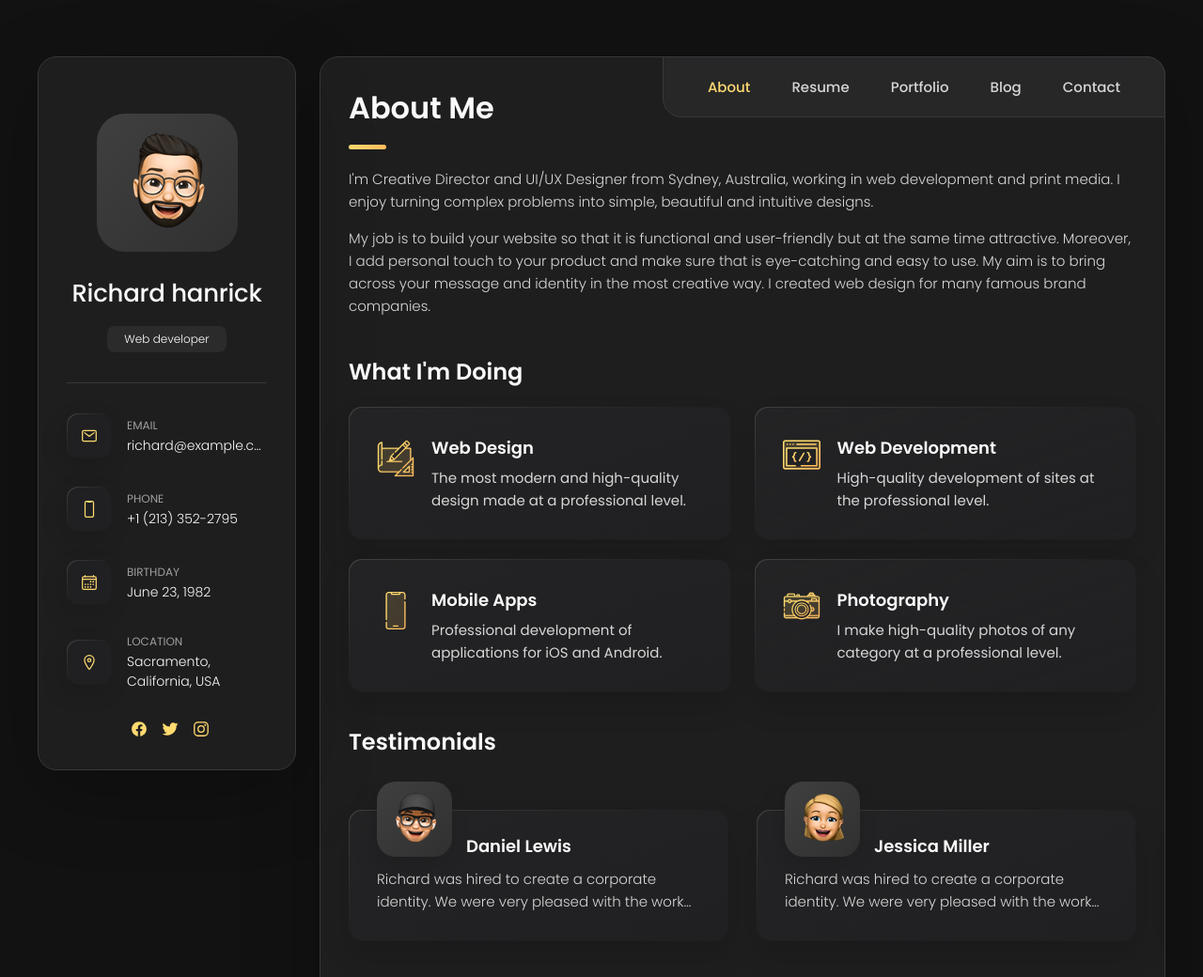
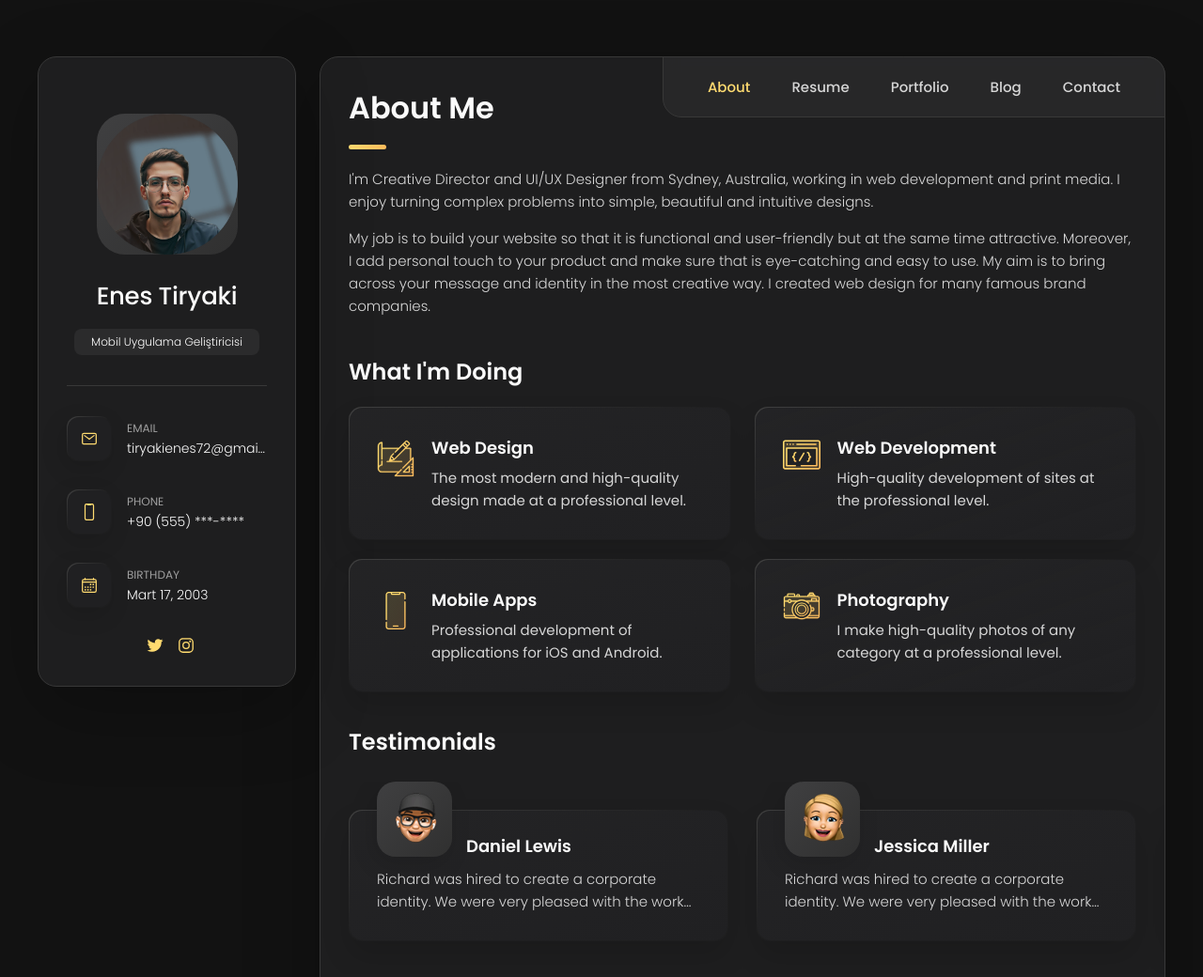
Before and after one commit to tiryakienes/tiryakienes.github.io, a website: page index.html in a window 1280 px wide. Shown: the top 1040 px of the page at 94% size. Drawn offline with nearby package versions, Linux system fonts and the light colour scheme.

Commit message:
Add files via upload

```diff
--- a/index.html
+++ b/index.html
@@ -5,12 +5,12 @@
   <meta charset="UTF-8">
   <meta http-equiv="X-UA-Compatible" content="IE=edge">
   <meta name="viewport" content="width=device-width, initial-scale=1.0">
-  <title>vCard - Personal Portfolio</title>
+  <title>Enes Tiryaki</title>
 
   <!--
     - favicon
   -->
-  <link rel="shortcut icon" href="./assets/images/logo.ico" type="image/x-icon">
+  <link rel="shortcut icon" href="./assets/images/enes.ico" type="image/x-icon">
 
   <!--
     - custom css link
@@ -23,6 +23,7 @@
   <link rel="preconnect" href="https://fonts.googleapis.com">
   <link rel="preconnect" href="https://fonts.gstatic.com" crossorigin>
   <link href="https://fonts.googleapis.com/css2?family=Poppins:wght@300;400;500;600&display=swap" rel="stylesheet">
+  <meta name="google-site-verification" content="tqoxyc_eXIVOdPtoz139kHW1vDmZ3TN7cvweYdwqcsY" />
 </head>
 
 <body>
@@ -42,13 +43,13 @@
       <div class="sidebar-info">
 
         <figure class="avatar-box">
-          <img src="./assets/images/my-avatar.png" alt="Richard hanrick" width="80">
+          <img src="./assets/images/profile-pic.png" alt="Richard hanrick" width="80">
         </figure>
 
         <div class="info-content">
-          <h1 class="name" title="Richard hanrick">Richard hanrick</h1>
+          <h1 class="name" title="Richard hanrick">Enes Tiryaki</h1>
 
-          <p class="title">Web developer</p>
+          <p class="title">Mobil Uygulama Geliştiricisi</p>
         </div>
 
         <button class="info_more-btn" data-sidebar-btn>
@@ -74,7 +75,7 @@
             <div class="contact-info">
               <p class="contact-title">Email</p>
 
-              <a href="mailto:richard@example.com" class="contact-link">richard@example.com</a>
+              <a href="mailto:tiryakienes72@gmail.com" class="contact-link">tiryakienes72@gmail.com</a>
             </div>
 
           </li>
@@ -88,7 +89,7 @@
             <div class="contact-info">
               <p class="contact-title">Phone</p>
 
-              <a href="tel:+12133522795" class="contact-link">+1 (213) 352-2795</a>
+              <a href="tel:+90555*******" class="contact-link">+90 (555) ***-****</a>
             </div>
 
           </li>
@@ -102,24 +103,12 @@
             <div class="contact-info">
               <p class="contact-title">Birthday</p>
 
-              <time datetime="1982-06-23">June 23, 1982</time>
+              <time datetime="1982-06-23">Mart 17, 2003</time>
             </div>
 
           </li>
 
-          <li class="contact-item">
 
-            <div class="icon-box">
-              <ion-icon name="location-outline"></ion-icon>
-            </div>
-
-            <div class="contact-info">
-              <p class="contact-title">Location</p>
-
-              <address>Sacramento, California, USA</address>
-            </div>
-
-          </li>
 
         </ul>
 
@@ -127,20 +116,15 @@
 
         <ul class="social-list">
 
-          <li class="social-item">
-            <a href="#" class="social-link">
-              <ion-icon class = "socials-icons" name="logo-facebook"></ion-icon>
-            </a>
-          </li>
 
           <li class="social-item">
-            <a href="#" class="social-link">
+            <a href="https://x.com/enes_tryk72" class="social-link">
               <ion-icon class = "socials-icons" name="logo-twitter"></ion-icon>
             </a>
           </li>
 
           <li class="social-item">
-            <a href="#" class="social-link">
+            <a href="https://www.instagram.com/enes_tryk72/" class="social-link">
               <ion-icon class = "socials-icons" name="logo-instagram"></ion-icon>
             </a>
           </li>
```
